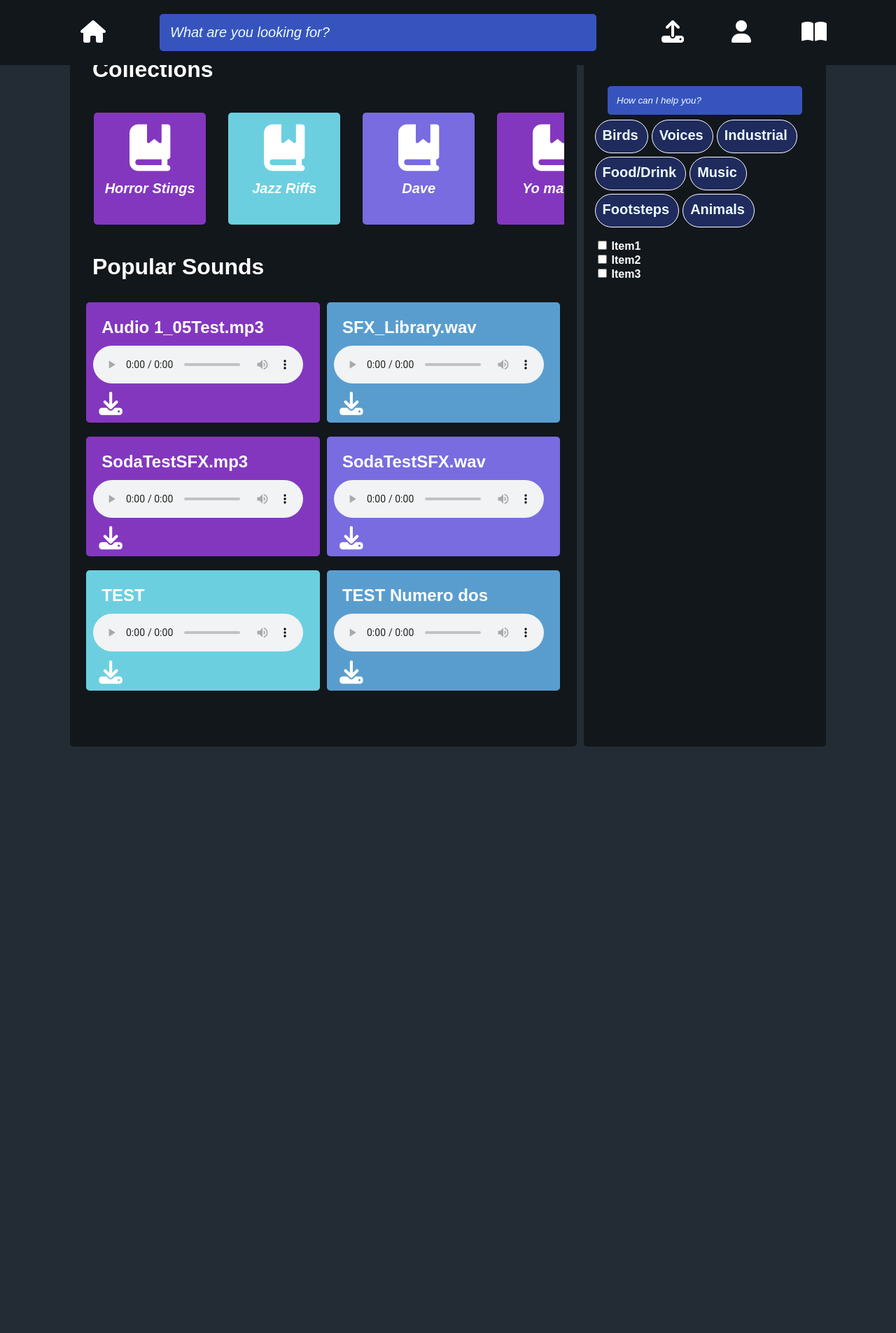
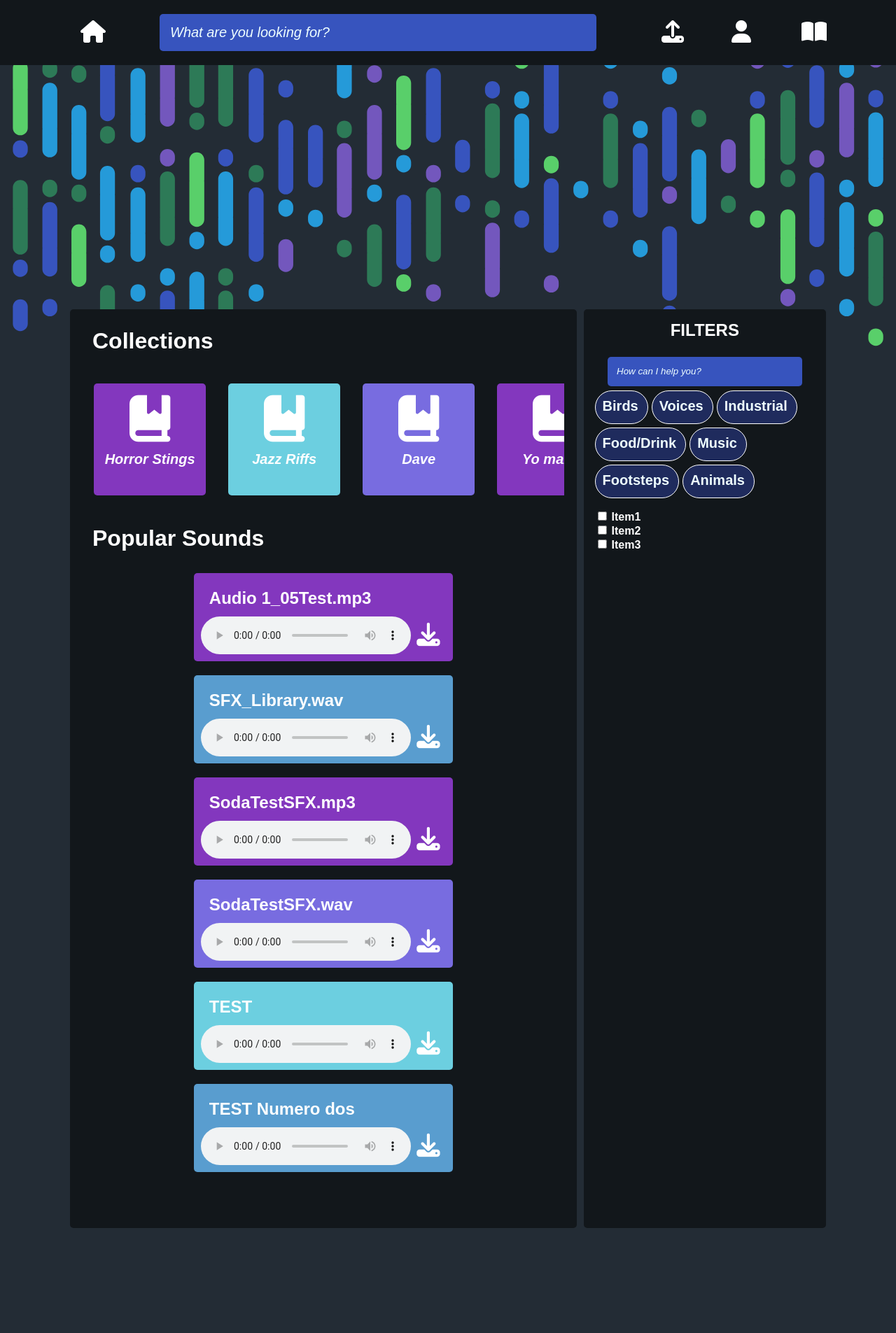
Before and after one commit to NoahZS-webdev/catalystSoundLib, a PHP site: page / in a window 1280 px wide; the page is wider, and only the part inside the window is pictured. Shown: the top 1905 px of that part at 70% size. Before the commit the page ends 1067 px from the top of that part, so only its background shows below. Run offline with PHP 8.4, Linux system fonts and the light colour scheme; some libraries are stand-ins or nearby versions; some web fonts are replaced.

Commit message:
Styling changes / JS experimenting
* Renamed MOSES divs to audioListSub1 and audioListSub2
* Fixed bannerImg problem with shrinking
* added switchBtn class to download icons in audioList divs
* Styled switchBtn class

```diff
--- a/css/styles.css
+++ b/css/styles.css
@@ -261,7 +261,7 @@
     color: #ffffff;
 }
 
-.MOSES {
+.audioListSub1 {
     display: flex;
     flex-direction: column;
     justify-content: space-between;
@@ -269,14 +269,32 @@
     margin: 10px;
     border-radius: 5px;
     text-align: left;
-}.MOSES2 {
+}.audioListSub2 {
+    display: flex;
+    flex-direction: row;
+    justify-content: space-between;
     width: 100%;
     margin: 0;
-}.MOSES2 i{
+    text-wrap: none;
+    flex-wrap: nowrap;
+}.audioListSub2 i{
     font-size: 25pt;
-}.MOSES2 h2{
+}.audioListSub2 h2{
     text-decoration: none;
     margin:0;
+}
+
+.switchBtn {
+    color: #ffffff;
+} .switchBtn:hover {
+    color: #c2c2c2;
+}
+
+.audioListSwitch {
+    flex-basis: 48.5%;
+    border-radius: 5px;
+    margin: 5px;
+    flex-wrap: nowrap;
 }
 
 /* flexbox for wrapping filter buttons */
--- a/index.html
+++ b/index.html
@@ -62,7 +62,9 @@
 
     UPDATE! DONT CHANGE IT! IT BREAKS EVERYTHING (for some fucking reason) - NOAH
     -->
-        <img src="media/visualizerMOD.png" class="bannerImg">
+        <div style="margin-bottom: -400px;">
+            <img src="media/visualizerMOD.png" style="object-position: 0 -350px;">
+        </div>
     </div>
 
 
@@ -143,79 +145,79 @@
     <div class="collectionsContainer2">
 
         <div class="audioList" id="randTarget8">
-                <div class="MOSES">
-                    <div class="MOSES2"><h2>Audio 1_05Test.mp3</h2></div>
-                    <div class="MOSES2">
+                <div class="audioListSub1">
+                    <div class="audioListSub2"><h2>Audio 1_05Test.mp3</h2></div>
+                    <div class="audioListSub2">
                         <audio controls>
                             Your browser does not support this feature.
                             <source src="audioFiles/Audio 1_05Test.mp3" type="audio/mpeg">
                         </audio>
-                        <i class="fa-solid fa-download"></i>
+                        <i class="fa-solid fa-download switchBtn"></i>
                     </div>
                 </div>
         </div>
 
         <div class="audioList" id="randTarget9">
-                <div class="MOSES">
-                    <div class="MOSES2"><h2>SFX_Library.wav</h2></div>
-                    <div class="MOSES2">
+                <div class="audioListSub1">
+                    <div class="audioListSub2"><h2>SFX_Library.wav</h2></div>
+                    <div class="audioListSub2">
                         <audio controls>
                             Your browser does not support this feature.
                             <source src="audioFiles/SFX_Library.wav" type="audio/mpeg">
                         </audio>
-                        <i class="fa-solid fa-download"></i>
+                        <i class="fa-solid fa-download switchBtn"></i>
                     </div>
                 </div>
         </div>
 
         <div class="audioList" id="randTarget10">
-                <div class="MOSES">
-                    <div class="MOSES2"><h2>SodaTestSFX.mp3</h2></div>
-                    <div class="MOSES2">
+                <div class="audioListSub1">
+                    <div class="audioListSub2"><h2>SodaTestSFX.mp3</h2></div>
+                    <div class="audioListSub2">
                         <audio controls>
                             Your browser does not support this feature.
                             <source src="audioFiles/SodaTestSFX.mp3" type="audio/mpeg">
                         </audio>
-                        <i class="fa-solid fa-download"></i>
+                        <i class="fa-solid fa-download switchBtn"></i>
                     </div>
                 </div>
         </div>
 
         <div class="audioList" id="randTarget11">
-                <div class="MOSES">
-                    <div class="MOSES2"><h2>SodaTestSFX.wav</h2></div>
-                    <div class="MOSES2">
+                <div class="audioListSub1">
+                    <div class="audioListSub2"><h2>SodaTestSFX.wav</h2></div>
+                    <div class="audioListSub2">
                         <audio controls>
                             Your browser does not support this feature.
                             <source src="audioFiles/SodaTestSFX.wav" type="audio/mpeg">
                         </audio>
-                        <i class="fa-solid fa-download"></i>
+                        <i class="fa-solid fa-download switchBtn"></i>
                     </div>
                 </div>
         </div>
 
         <div class="audioList" id="randTarget12">
-                <div class="MOSES">
-                    <div class="MOSES2"><h2>TEST</h2></div>
-                    <div class="MOSES2">
+                <div class="audioListSub1">
+                    <div class="audioListSub2"><h2>TEST</h2></div>
+                    <div class="audioListSub2">
                         <audio controls>
                             Your browser does not support this feature.
                             <source src="audioFiles/metal_pipe.mp3" type="audio/mpeg">
                         </audio>
-                        <i class="fa-solid fa-download"></i>
+                        <i class="fa-solid fa-download switchBtn"></i>
                     </div>
                 </div>
         </div>
 
         <div class="audioList" id="randTarget13">
-                <div class="MOSES">
-                    <div class="MOSES2"><h2>TEST Numero dos</h2></div>
-                    <div class="MOSES2">
+                <div class="audioListSub1">
+                    <div class="audioListSub2"><h2>TEST Numero dos</h2></div>
+                    <div class="audioListSub2">
                         <audio controls>
                             Your browser does not support this feature.
                             <source src="audioFiles/metal_pipe.mp3" type="audio/mpeg">
                         </audio>
-                        <i class="fa-solid fa-download"></i>
+                        <i class="fa-solid fa-download switchBtn"></i>
                     </div>
                 </div>
         </div>
@@ -270,6 +272,24 @@
 FIX LATER there is definitely a much more efficiant way to do this
 -->
 <script>
+    // let css_data;
+    // let css_obj;
+
+    // function getCSS(element) {
+    //         css_data = '';
+    //         css_obj = getComputedStyle(element);
+
+    //         for (let i = 0; i < css_obj.length; i++) {
+    //             css_data +=
+    //                 css_obj[i] + ':' +
+    //                 css_obj.getPropertyValue(css_obj[i])
+    //                 + ';<br>';
+    //         }
+    //     }
+
+    // getCSS(document.getElementById("randTarget1"))
+    // console.log(css_data)
+
     document.getElementById("randTarget1").style.backgroundColor = genRandCol()
     document.getElementById("randTarget2").style.backgroundColor = genRandCol()
     document.getElementById("randTarget3").style.backgroundColor = genRandCol()
@@ -284,6 +304,7 @@
     document.getElementById("randTarget11").style.backgroundColor = genRandCol()
     document.getElementById("randTarget12").style.backgroundColor = genRandCol()
     document.getElementById("randTarget13").style.backgroundColor = genRandCol()
+
 </script>
 
 </body>
```
